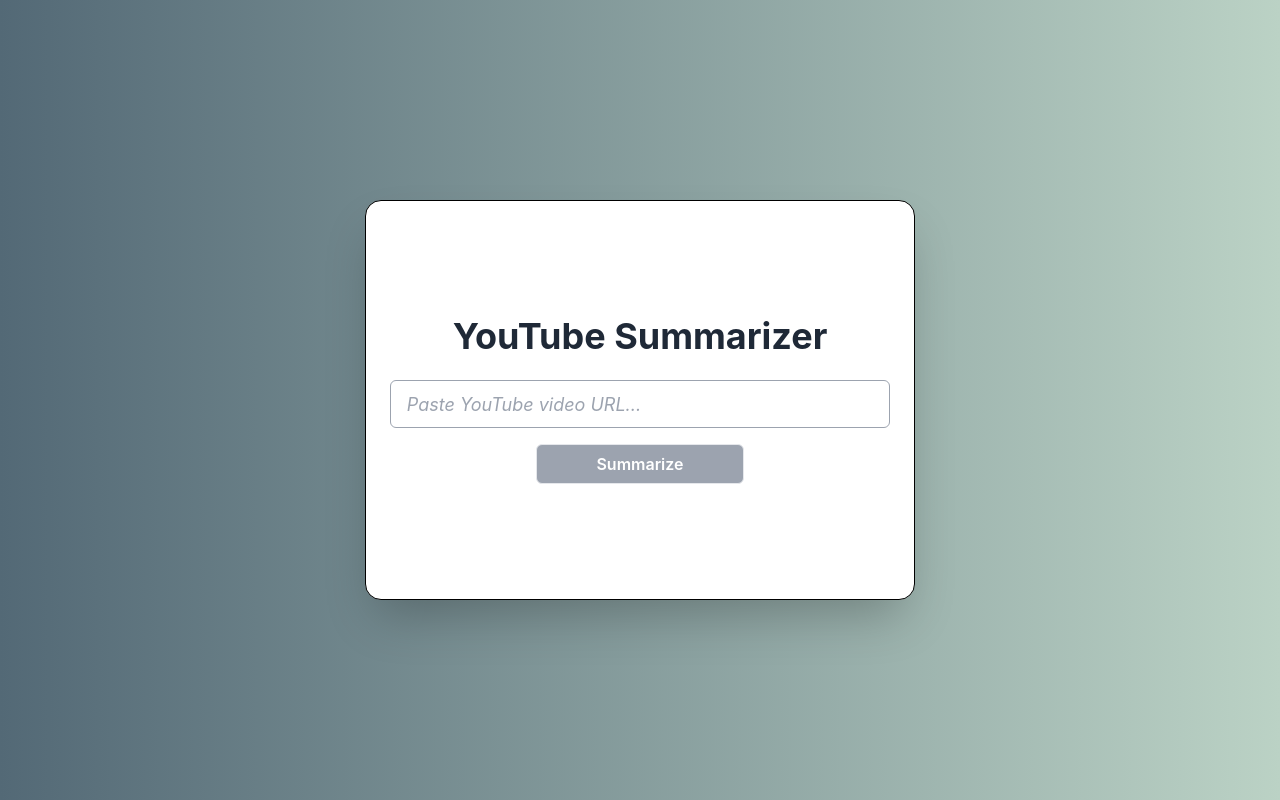
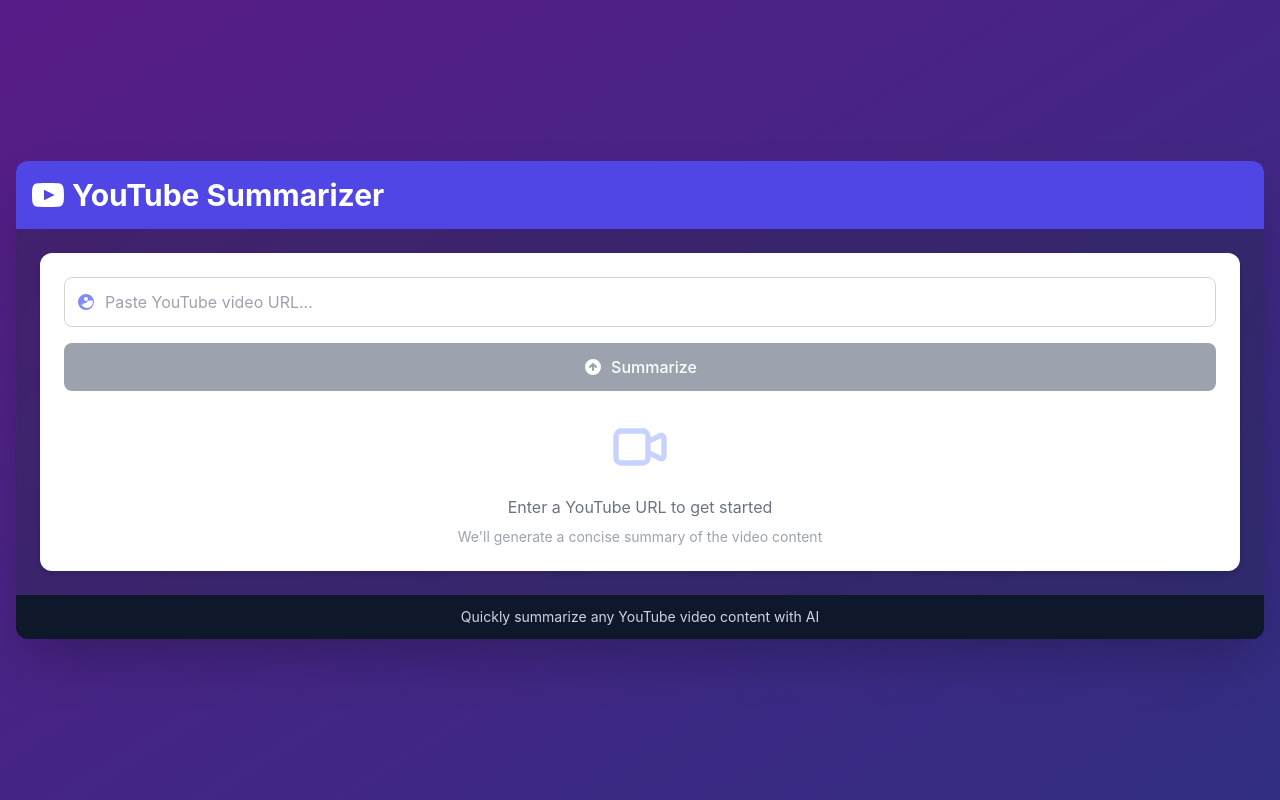
Before and after one commit to Manohar-3536/Video-Summarizer, a React (Create React App) app in the folder front-end/: page / in a window 1280 px wide. Built offline with nearby package versions, Linux system fonts and the light colour scheme; no server answers.

Commit message:
Improved UI and UX

```diff
--- a/front-end/src/App.js
+++ b/front-end/src/App.js
@@ -2,6 +2,7 @@
 import axios from 'axios';
 
 const API_URL = process.env.REACT_APP_API_URL;
+// const API_URL = "http://localhost:5000" //for development phase
 
 function App() {
   const [youtubeUrl, setYoutubeUrl] = useState('');
@@ -42,56 +43,155 @@
     }
   };
 
+  const handleNewSummarize = () => {
+    setYoutubeUrl('');
+    setSummary('');
+    setError('');
+    setVideoId(null);
+  };
+
   return (
-    <div className="min-h-screen w-full bg-gradient-to-r from-[#536976] to-[#BBD2C5] flex items-center justify-center p-6">
-      <div className="flex flex-col lg:flex-row gap-6 w-full max-w-6xl h-[50vh] items-center justify-center">
-        <div className="flex flex-col items-center justify-center p-6 w-full lg:w-[43vw] h-full bg-white border border-black rounded-2xl shadow-2xl">
-          <h1 className="text-4xl font-bold mb-6 font-montserrat text-gray-800">YouTube Summarizer</h1>
-          <form onSubmit={handleYoutubeSubmit} className="flex flex-col items-center gap-4 w-full">
+    <div className="min-h-screen w-full bg-gradient-to-br from-purple-900 to-indigo-900 flex items-center justify-center p-4">
+      <div className="w-full max-w-7xl rounded-xl overflow-hidden shadow-2xl bg-slate-800/30 backdrop-blur-sm">
+        {/* Header */}
+        <div className="p-4 bg-indigo-600 text-white">
+          <div className="flex items-center justify-between">
+            <h1 className="text-2xl md:text-3xl font-bold flex items-center">
+              <svg xmlns="http://www.w3.org/2000/svg" className="h-8 w-8 mr-2" viewBox="0 0 24 24" fill="currentColor">
+                <path d="M19.615 3.184c-3.604-.246-11.631-.245-15.23 0-3.897.266-4.356 2.62-4.385 8.816.029 6.185.484 8.549 4.385 8.816 3.6.245 11.626.246 15.23 0 3.897-.266 4.356-2.62 4.385-8.816-.029-6.185-.484-8.549-4.385-8.816zm-10.615 12.816v-8l8 3.993-8 4.007z"/>
+              </svg>
+              YouTube Summarizer
+            </h1>
+
+            {videoId && (
+              <button
+                onClick={handleNewSummarize}
+                className="px-4 py-2 bg-white/10 hover:bg-white/20 rounded-lg text-sm font-medium flex items-center transition-all"
+              >
+                <svg xmlns="http://www.w3.org/2000/svg" className="h-4 w-4 mr-1" fill="none" viewBox="0 0 24 24" stroke="currentColor">
+                  <path strokeLinecap="round" strokeLinejoin="round" strokeWidth={2} d="M12 6v6m0 0v6m0-6h6m-6 0H6" />
+                </svg>
+                New Summary
+              </button>
+            )}
+          </div>
+        </div>
+
+        {/* Main Content */}
+        <div className="p-4 md:p-6 grid grid-cols-1 md:grid-cols-2 gap-4 md:gap-6">
+          {/* Input Section - Always visible but can be smaller when results are shown */}
+          <div className={`bg-white rounded-xl shadow-md overflow-hidden ${videoId ? 'md:col-span-1' : 'md:col-span-2'}`}>
+            <div className="p-4 md:p-6">
+              <form onSubmit={handleYoutubeSubmit} className="space-y-4">
+                <div className="relative">
+                  <div className="absolute inset-y-0 left-0 pl-3 flex items-center pointer-events-none">
+                    <svg xmlns="http://www.w3.org/2000/svg" className="h-5 w-5 text-indigo-400" viewBox="0 0 20 20" fill="currentColor">
+                      <path fillRule="evenodd" d="M18 10a8 8 0 11-16 0 8 8 0 0116 0zm-6-3a2 2 0 11-4 0 2 2 0 014 0zm-2 4a5 5 0 00-4.546 2.916A5.986 5.986 0 005 10a6 6 0 0012 0c0-.35-.035-.687-.1-1.025A5 5 0 0010 11z" clipRule="evenodd" />
+                    </svg>
+                  </div>
                   <input
                     type="text"
                     placeholder="Paste YouTube video URL..."
                     value={youtubeUrl}
                     onChange={(e) => setYoutubeUrl(e.target.value)}
-              className="w-full h-12 px-4 rounded-md border border-gray-400 text-lg placeholder:italic placeholder:text-gray-400"
+                    className="w-full pl-10 pr-4 py-3 rounded-lg border border-gray-300 focus:outline-none focus:ring-2 focus:ring-indigo-500 focus:border-transparent transition-all"
                   />
+                </div>
                 <button
                   type="submit"
                   disabled={loading || !youtubeUrl}
-              className={`w-52 h-10 rounded-md border text-white font-semibold ${
+                  className={`w-full py-3 rounded-lg font-medium text-white flex items-center justify-center transition-all ${
                     loading || !youtubeUrl
                       ? 'bg-gray-400 cursor-not-allowed'
-                  : 'bg-blue-600 hover:bg-blue-700 transition'
+                      : 'bg-indigo-600 hover:bg-indigo-700 shadow-lg hover:shadow-xl'
                   }`}
                 >
-              {loading ? 'Summarizing...' : 'Summarize'}
+                  {loading ? (
+                    <>
+                      <svg className="animate-spin -ml-1 mr-3 h-5 w-5 text-white" xmlns="http://www.w3.org/2000/svg" fill="none" viewBox="0 0 24 24">
+                        <circle className="opacity-25" cx="12" cy="12" r="10" stroke="currentColor" strokeWidth="4"></circle>
+                        <path className="opacity-75" fill="currentColor" d="M4 12a8 8 0 018-8V0C5.373 0 0 5.373 0 12h4zm2 5.291A7.962 7.962 0 014 12H0c0 3.042 1.135 5.824 3 7.938l3-2.647z"></path>
+                      </svg>
+                      Summarizing...
+                    </>
+                  ) : (
+                    <>
+                      <svg xmlns="http://www.w3.org/2000/svg" className="h-5 w-5 mr-2" viewBox="0 0 20 20" fill="currentColor">
+                        <path fillRule="evenodd" d="M10 18a8 8 0 100-16 8 8 0 000 16zm3.707-8.707l-3-3a1 1 0 00-1.414 0l-3 3a1 1 0 001.414 1.414L9 9.414V13a1 1 0 102 0V9.414l1.293 1.293a1 1 0 001.414-1.414z" clipRule="evenodd" />
+                      </svg>
+                      Summarize
+                    </>
+                  )}
                 </button>
               </form>
+
               {error && (
-            <div className="mt-4 text-red-700 bg-red-100 border border-red-400 p-2 rounded-md text-sm text-center">
-              {error}
+                <div className="mt-4 bg-red-50 border-l-4 border-red-500 p-4 rounded">
+                  <div className="flex">
+                    <div className="flex-shrink-0">
+                      <svg className="h-5 w-5 text-red-500" xmlns="http://www.w3.org/2000/svg" viewBox="0 0 20 20" fill="currentColor">
+                        <path fillRule="evenodd" d="M10 18a8 8 0 100-16 8 8 0 000 16zM8.707 7.293a1 1 0 00-1.414 1.414L8.586 10l-1.293 1.293a1 1 0 101.414 1.414L10 11.414l1.293 1.293a1 1 0 001.414-1.414L11.414 10l1.293-1.293a1 1 0 00-1.414-1.414L10 8.586 8.707 7.293z" clipRule="evenodd" />
+                      </svg>
+                    </div>
+                    <div className="ml-3">
+                      <p className="text-sm text-red-700">{error}</p>
+                    </div>
+                  </div>
+                </div>
+              )}
+
+              {!videoId && !loading && (
+                <div className="mt-6 text-center">
+                  <div className="flex justify-center mb-4">
+                    <svg xmlns="http://www.w3.org/2000/svg" className="h-16 w-16 text-indigo-200" fill="none" viewBox="0 0 24 24" stroke="currentColor">
+                      <path strokeLinecap="round" strokeLinejoin="round" strokeWidth={2} d="M15 10l4.553-2.276A1 1 0 0121 8.618v6.764a1 1 0 01-1.447.894L15 14M5 18h8a2 2 0 002-2V8a2 2 0 00-2-2H5a2 2 0 00-2 2v8a2 2 0 002 2z" />
+                    </svg>
+                  </div>
+                  <p className="text-gray-500">Enter a YouTube URL to get started</p>
+                  <p className="text-gray-400 text-sm mt-2">We'll generate a concise summary of the video content</p>
                 </div>
               )}
             </div>
+          </div>
 
-        {summary && videoId && (
-          <div className="flex flex-col items-center justify-start w-full lg:w-[43vw] h-full p-4 bg-white border border-black rounded-2xl shadow-2xl">
+          {/* Results Section - Only visible when results exist */}
+          {videoId && (
+            <div className="bg-white rounded-xl shadow-md overflow-hidden">
+              <div className="p-4 md:p-6">
+                {/* Video player */}
+                <div className="aspect-w-16 aspect-h-9 mb-4 rounded-lg overflow-hidden shadow-md">
                   <iframe
-              className="rounded-md mb-4"
-              width="100%"
-              height="230"
+                    className="w-full h-full"
                     src={`https://www.youtube.com/embed/${videoId}`}
                     title="YouTube video player"
                     frameBorder="0"
                     allow="accelerometer; autoplay; clipboard-write; encrypted-media; gyroscope; picture-in-picture; web-share"
                     allowFullScreen
                   ></iframe>
-            <h2 className="text-3xl font-semibold mb-2 text-gray-800">Summary</h2>
-            <div className="text-gray-700 text-base leading-relaxed whitespace-pre-wrap overflow-auto max-h-40">
+                </div>
+
+                {/* Summary section */}
+                <div>
+                  <h2 className="text-xl font-bold text-gray-800 mb-3 flex items-center">
+                    <svg xmlns="http://www.w3.org/2000/svg" className="h-5 w-5 mr-2 text-indigo-600" fill="none" viewBox="0 0 24 24" stroke="currentColor">
+                      <path strokeLinecap="round" strokeLinejoin="round" strokeWidth={2} d="M9 12h6m-6 4h6m2 5H7a2 2 0 01-2-2V5a2 2 0 012-2h5.586a1 1 0 01.707.293l5.414 5.414a1 1 0 01.293.707V19a2 2 0 01-2 2z" />
+                    </svg>
+                    Summary
+                  </h2>
+                  <div className="bg-indigo-50 p-4 rounded-lg border border-indigo-100 shadow-inner">
+                    <p className="text-gray-700 leading-relaxed whitespace-pre-wrap max-h-60 overflow-y-auto">
                       {summary}
+                    </p>
+                  </div>
+                </div>
               </div>
             </div>
           )}
+        </div>
+
+        <div className="bg-slate-900 px-6 py-3 text-center text-sm text-slate-300">
+          Quickly summarize any YouTube video content with AI
+        </div>
       </div>
     </div>
   );
```
Also changed, not shown: 1 other file (tests, documents, lock files or other folders). Lines whose indentation alone changed are shown as unchanged.
